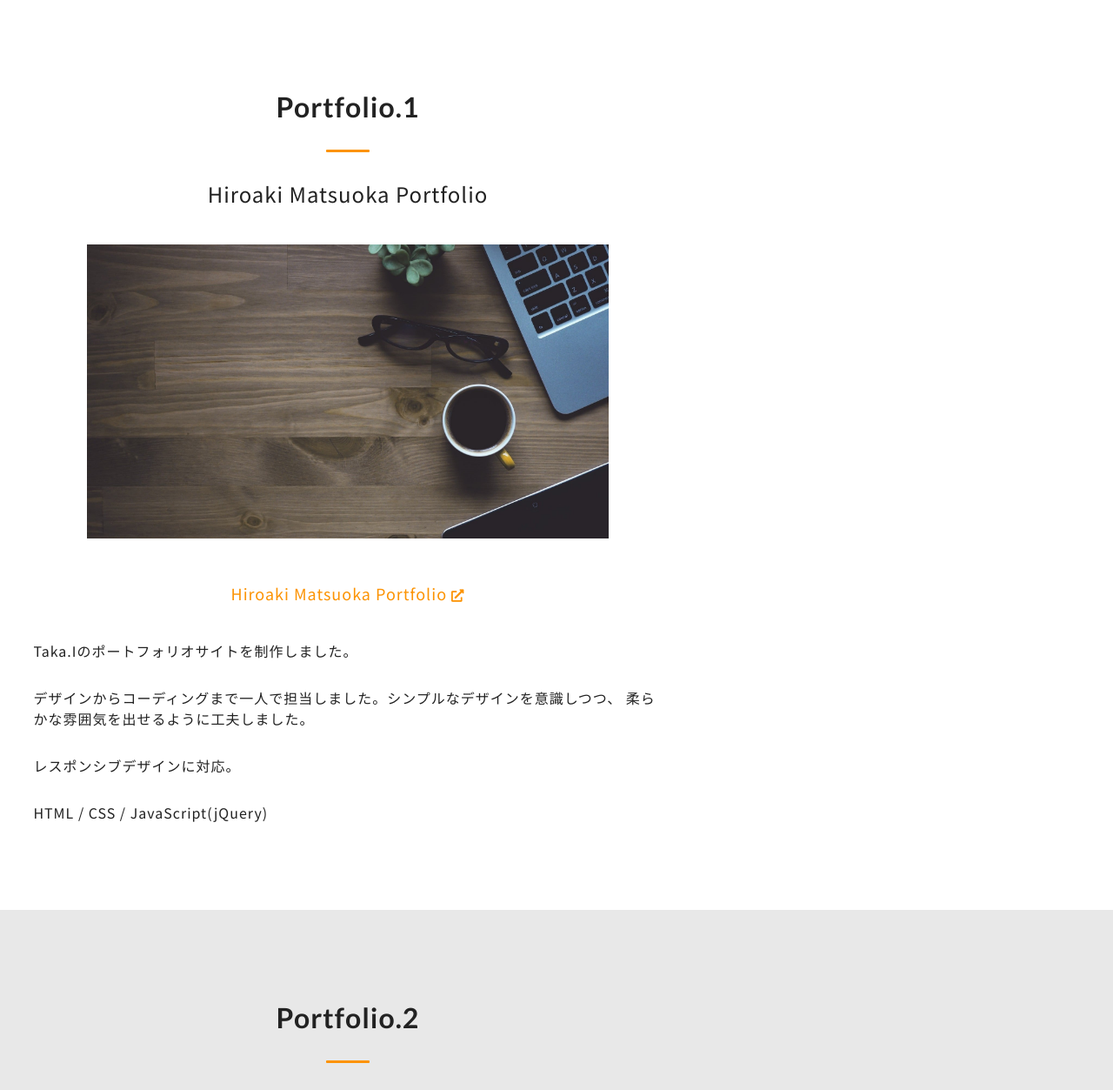
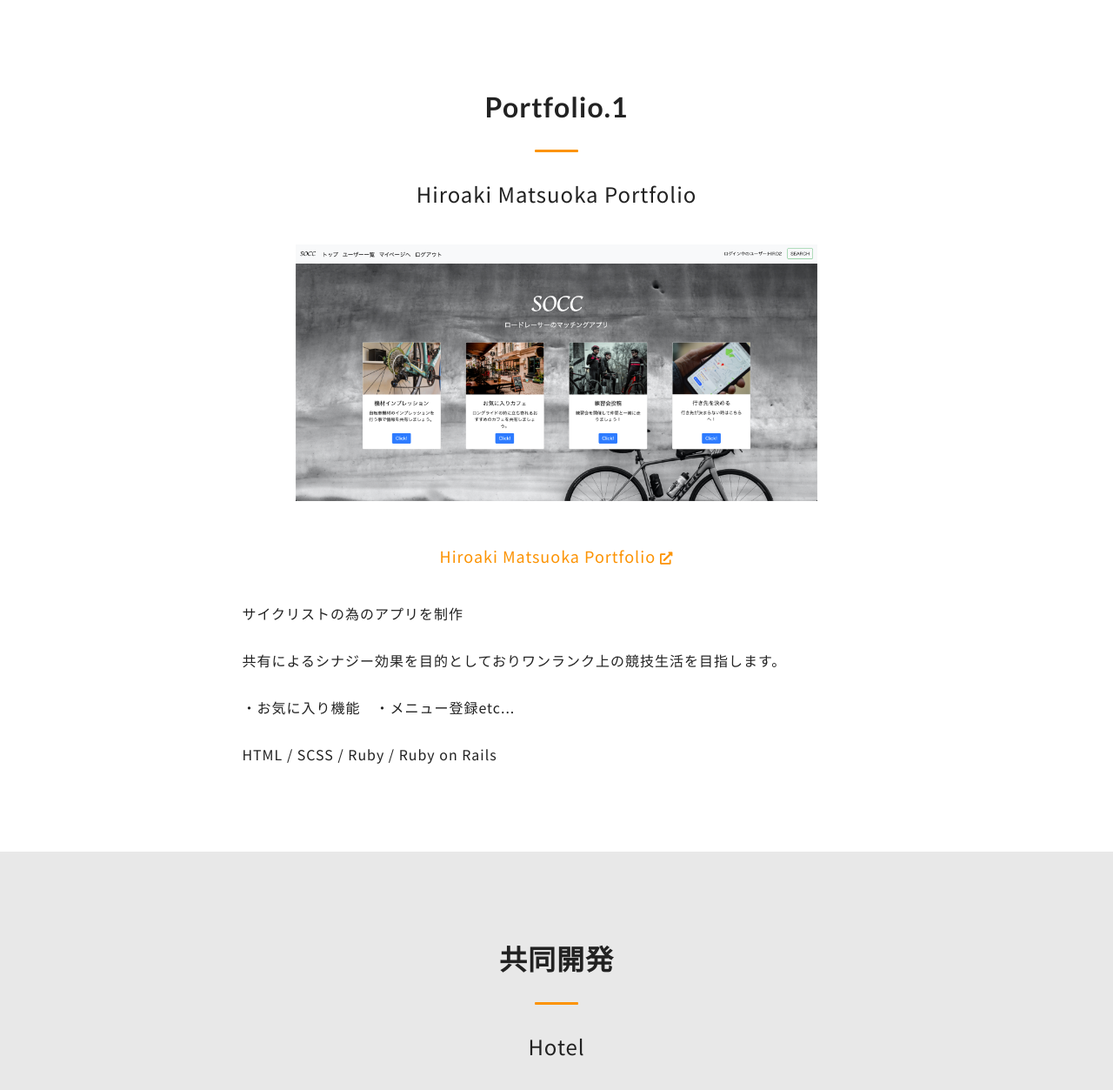
Before and after one commit to Hiroaki-Matsuoka/Hiroaki-Matsuoka_Portfolio_Site, a PHP site: page /show.html in a window 1280 px wide. Shown: the part 801-2054 px from the top of the page at 87% size. Run offline with PHP 8.4, Linux system fonts and the light colour scheme; some libraries are stand-ins or nearby versions.

Commit message:
デプロイ準備

```diff
--- a/css/stylesheet.css
+++ b/css/stylesheet.css
@@ -742,7 +742,7 @@ bottom: 3px;
 
 #DETAIL .l-header {
  /* 詳細ページで使用する背景画像 */
- background-image: linear-gradient(to bottom, rgba(92, 77, 66, 0.6) 0%, rgba(92, 77, 66, 0.6) 100%), url(../image/sample07.jpg);
+ background-image: linear-gradient(to bottom, rgba(92, 77, 66, 0.6) 0%, rgba(92, 77, 66, 0.6) 100%), url(../image/header.jpg);
 }
 
 /* ==================================
@@ -766,6 +766,7 @@ bottom: 3px;
 
 .p-detail_container {
  max-width: 800px;
+ margin: 0 auto;
 }
 
 .p-detail_title {
--- a/index.html
+++ b/index.html
@@ -156,7 +156,7 @@
           </a>
           <a href="./portfolio/#portfolio01" class="p-portfolio_link">
             <div class="p-portfolio_image-wrap">
-              <img src="./image/memorygame.png" alt="ポートフォリオ05" class="p-portfolio_image">
+              <img src="./image/memorygame_play66.png" alt="ポートフォリオ05" class="p-portfolio_image">
             </div>
             <div class="p-portfolio_content">
               <p class="p-portfolio_lead">
--- a/show.html
+++ b/show.html
@@ -76,31 +76,30 @@
                    <h3 class="p-detail_subtitle">
                        Hiroaki Matsuoka Portfolio
                    </h3>
-                   <img src="../image/sample01.jpg" alt="" class="p-detail_image">
+                   <img src="image/rails.png" alt="" class="p-detail_image">
                    <div class="p-detail_link-wrap">
                        <a href="#" class="p-detail_link">
                            Hiroaki Matsuoka Portfolio<i class="fas fa-external-link-alt p-detail_icon"></i>
                        </a>
                    </div>
                    <p class="p-detail_text">
-                       Taka.Iのポートフォリオサイトを制作しました。
+                       サイクリストの為のアプリを制作
                    </p>
                    <p class="p-detail_text">
-                       デザインからコーディングまで一人で担当しました。シンプルなデザインを意識しつつ、
-                       柔らかな雰囲気を出せるように工夫しました。
+                       共有によるシナジー効果を目的としておりワンランク上の競技生活を目指します。
                    </p>
                    <p class="p-detail_text">
-                       レスポンシブデザインに対応。
+                       ・お気に入り機能　・メニュー登録etc...
                    </p>
                    <p class="p-detail_text">
-                       HTML / CSS / JavaScript(jQuery)
+                       HTML / SCSS / Ruby / Ruby on Rails
                    </p>
                </div>
            </article>
            <!-- ポートフォリオ2 -->
            <article id="portfolio02" class="p-detail">
                <div class="p-detail_container l-content-wrap-default">
-                   <h2 class="p-detail_title">Portfolio.2</h2>
+                   <h2 class="p-detail_title">共同開発</h2>
                    <hr />
                    <h3 class="p-detail_subtitle">
                        Hotel
@@ -112,11 +111,10 @@
                        </a>
                    </div>
                    <p class="p-detail_text">
-                       「HOTEL」様のオフィシャルホームページを制作しました。
+                       サロン内で4人で共同開発を行い架空のホテルのHPを作成。
                    </p>
                    <p class="p-detail_text">
-                       ホテルのモダンでスタイリッシュな雰囲気を表現するために、デザインや配色を工夫しました。
-                       デザインからコーディングまで一人で制作しました。
+                       ヘッダー、メインビジュアル、アクセスを担当。ヘッダー部分ではJavaScriptを使用してハンバーガーメニューとモーダルを実装。
                    </p>
                    <p class="p-detail_text">
                        レスポンシブデザインに対応。
```
Also changed, not shown: js/main.js (+0 -9 lines), image/memorygame_play66.png (added).
